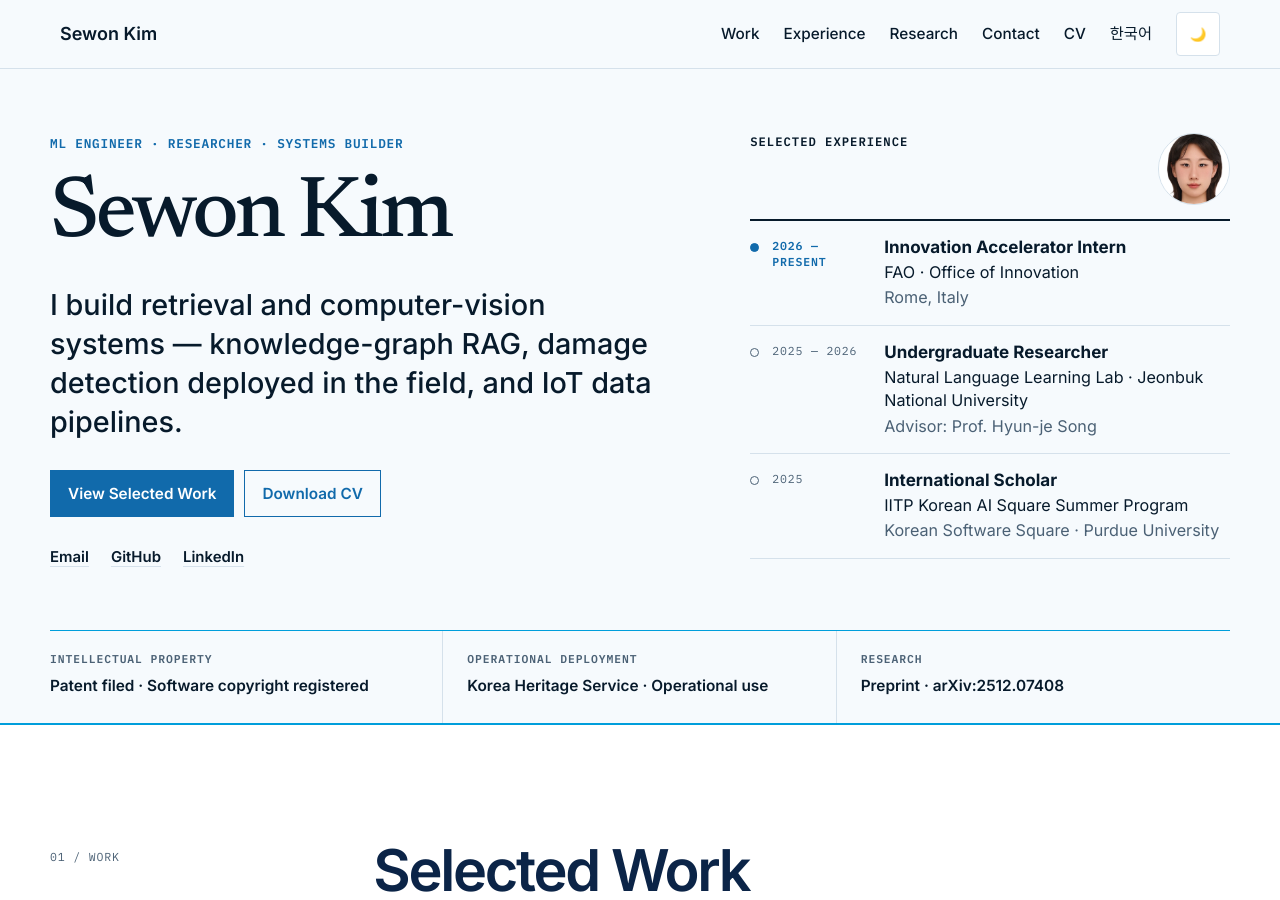
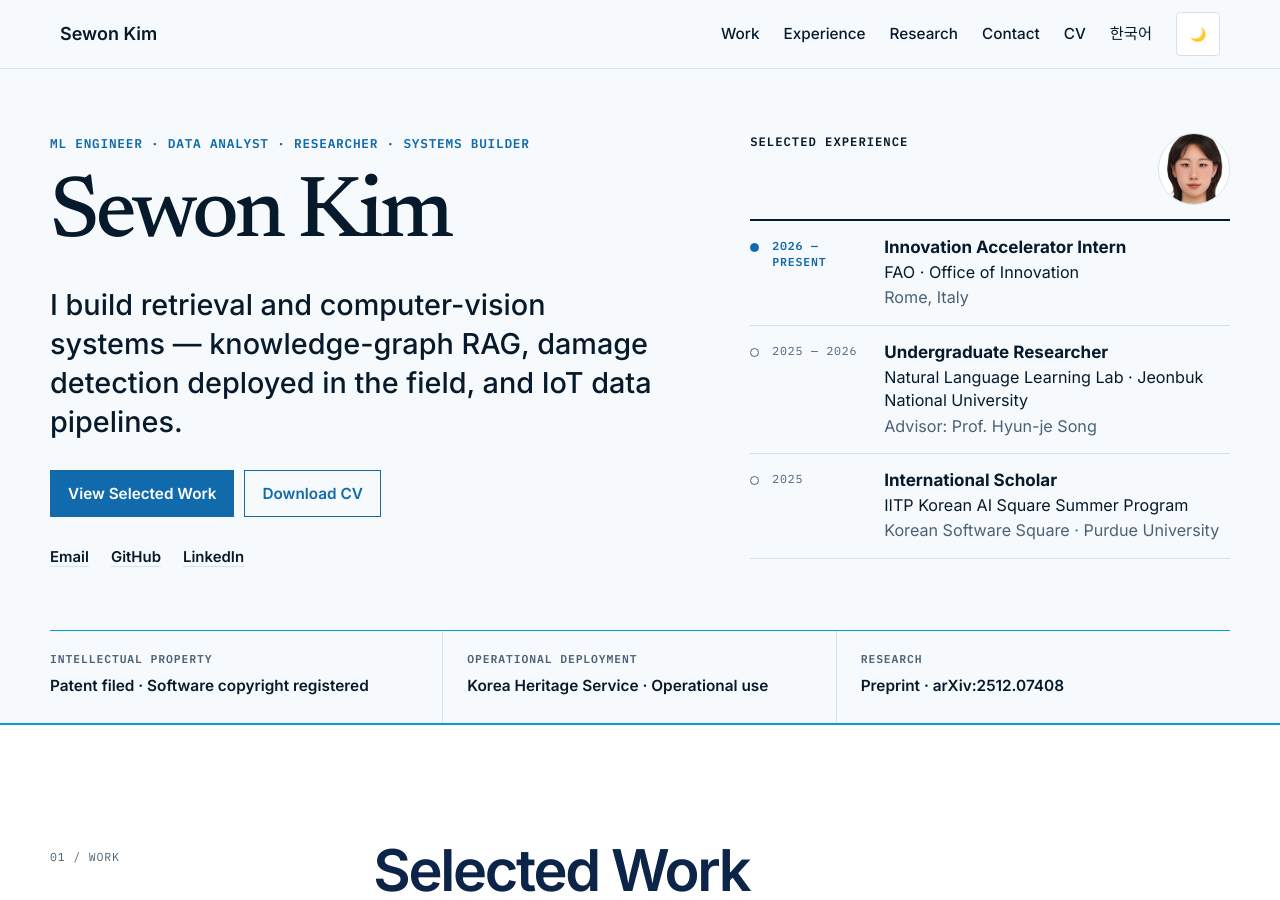
Before and after one commit to andimsewon/andimsewon.github.io, a Jekyll site: the page built from index.html, in a window 1280 px wide and 900 px high. Built offline with Jekyll 4.4.1, drawn with Linux system fonts in a browser that asks for light colours.

Commit message:
content: add Data Analyst to job title/role (EN/KO)

```diff
--- a/_includes/home.html
+++ b/_includes/home.html
@@ -6,7 +6,7 @@
     <div class="home-shell">
       <div class="hero-intro">
         <div class="hero-identity">
-          <p class="hero-eyebrow">{% if is_ko %}ML 엔지니어 · 연구자 · 시스템 빌더{% else %}ML ENGINEER · RESEARCHER · SYSTEMS BUILDER{% endif %}</p>
+          <p class="hero-eyebrow">{% if is_ko %}ML 엔지니어 · 데이터 분석가 · 연구자 · 시스템 빌더{% else %}ML ENGINEER · DATA ANALYST · RESEARCHER · SYSTEMS BUILDER{% endif %}</p>
           <h1 id="hero-title" class="hero-name">{% if is_ko %}김세원{% else %}Sewon Kim{% endif %}</h1>
           <p class="hero-tagline">{% if is_ko %}지식그래프 RAG, 현장에 배포된 손상 탐지, IoT 데이터 파이프라인을 아우르는 검색·컴퓨터 비전 시스템을 만듭니다.{% else %}I build retrieval and computer-vision systems — knowledge-graph RAG, damage detection deployed in the field, and IoT data pipelines.{% endif %}</p>
           <div class="hero-actions" aria-label="{% if is_ko %}주요 링크{% else %}Primary actions{% endif %}">
--- a/index.html
+++ b/index.html
@@ -2,7 +2,7 @@
 layout: default
 lang: en
 home: true
-title: "Sewon Kim — AI Research Engineer & Software Developer"
+title: "Sewon Kim — AI Research Engineer, Data Analyst & Software Developer"
 description: "Sewon Kim builds retrieval, computer-vision, and IoT data systems, with research, operational deployment, and intellectual-property outcomes."
 canonical: https://andimsewon.github.io/
 alternate_en: https://andimsewon.github.io/
@@ -20,7 +20,7 @@
     "alternateName": "김세원",
     "url": "https://andimsewon.github.io/",
     "image": "https://andimsewon.github.io/assets/profile_2607.optimized.jpeg",
-    "jobTitle": "AI Research Engineer and Software Developer",
+    "jobTitle": "AI Research Engineer, Data Analyst, and Software Developer",
     "worksFor": {"@type": "Organization", "name": "Food and Agriculture Organization of the United Nations", "alternateName": "FAO"},
     "alumniOf": {"@type": "CollegeOrUniversity", "name": "Jeonbuk National University"},
     "knowsAbout": ["Retrieval-Augmented Generation", "Knowledge Graphs", "Computer Vision", "Object Detection", "IoT Data Pipelines"],
--- a/ko/index.html
+++ b/ko/index.html
@@ -2,7 +2,7 @@
 layout: default
 lang: ko
 home: true
-title: "김세원 — AI 리서치 엔지니어 & 소프트웨어 개발자"
+title: "김세원 — AI 리서치 엔지니어, 데이터 분석가 & 소프트웨어 개발자"
 description: "김세원은 연구, 실제 운영 배포, 지식재산 성과로 이어진 검색·컴퓨터 비전·IoT 데이터 시스템을 만듭니다."
 canonical: https://andimsewon.github.io/ko/
 alternate_ko: https://andimsewon.github.io/ko/
@@ -20,7 +20,7 @@
     "alternateName": "김세원",
     "url": "https://andimsewon.github.io/ko/",
     "image": "https://andimsewon.github.io/assets/profile_2607.optimized.jpeg",
-    "jobTitle": "AI 리서치 엔지니어 및 소프트웨어 개발자",
+    "jobTitle": "AI 리서치 엔지니어, 데이터 분석가 및 소프트웨어 개발자",
     "worksFor": {"@type": "Organization", "name": "Food and Agriculture Organization of the United Nations", "alternateName": "FAO"},
     "alumniOf": {"@type": "CollegeOrUniversity", "name": "Jeonbuk National University"},
     "knowsAbout": ["검색 증강 생성", "지식그래프", "컴퓨터 비전", "객체 탐지", "IoT 데이터 파이프라인"],
```
